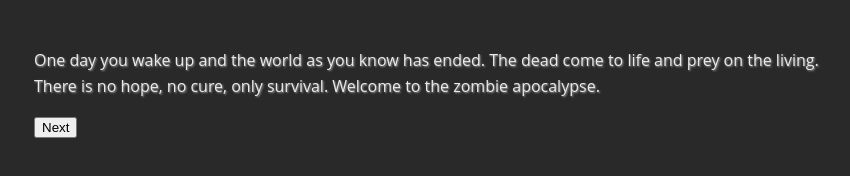
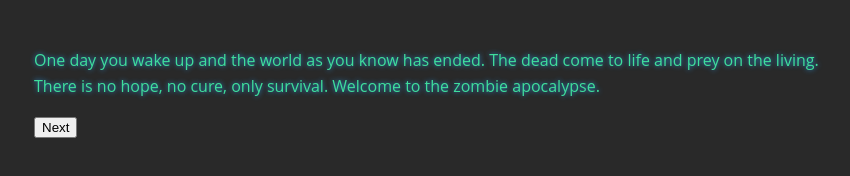
Before and after one commit to bradonf333/JavaScriptProjects, a plain HTML site: page ZombieTextGameVol3/index.html in a window 1280 px wide. Shown: the whole page, without its empty margins (206-1056 px from the left). Drawn offline with Linux system fonts and the light colour scheme.

Commit message:
changed color of text

```diff
--- a/ZombieTextGameVol3/styles/main.css
+++ b/ZombieTextGameVol3/styles/main.css
@@ -2,14 +2,13 @@
 
 body {
     background: #292929;
-    color: #eaeaea;
     padding: 32px;
     font: 100% "Open Sans", Helvetica, Arial, sans-serif;
     margin: 0 auto;
     max-width: 800px;
-    text-shadow: 1px 1px 2px #9b9b9b;
+    color: #3fde9c;
+    text-shadow: 0 0 4pt #2898e0;
 }
-
 h1 {
     font-size: 1.5em;
 }
```
